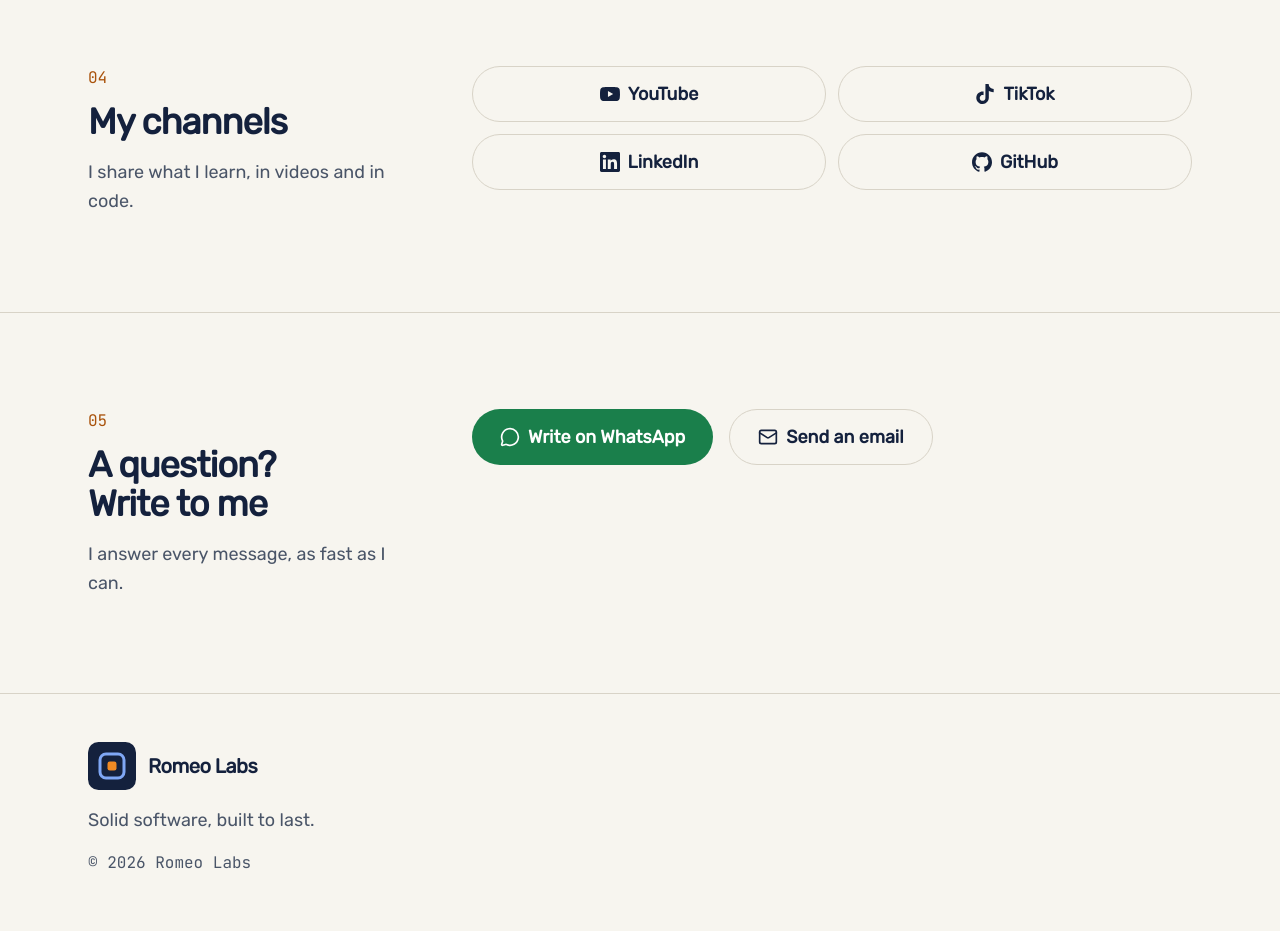
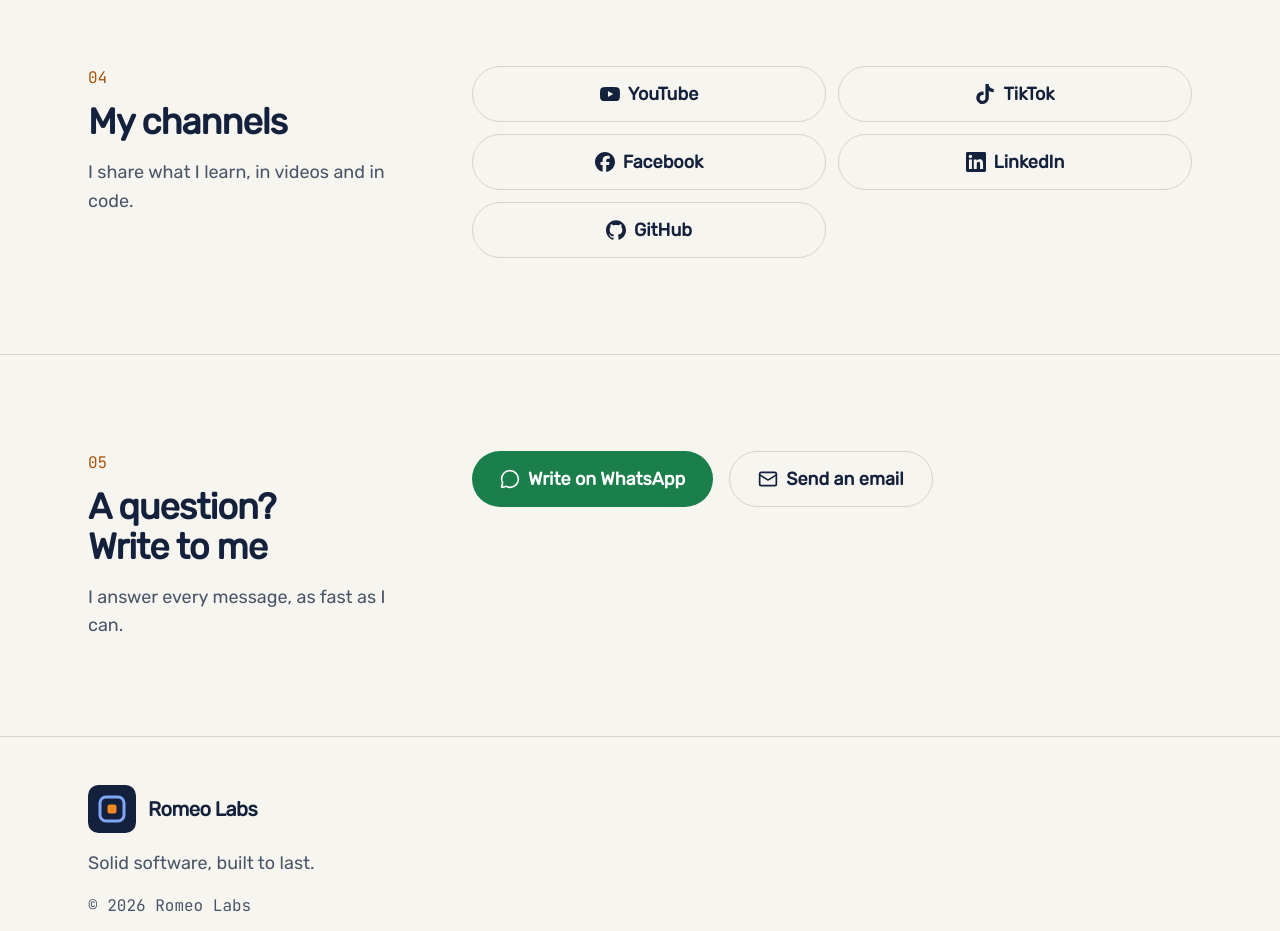
Before and after one commit to Tentchou/romeo-labs, a React (Vite) app: page / in a window 1280 px wide. Shown: the part 2780-3711 px from the top of the page. Built offline with nearby package versions, Linux system fonts and the light colour scheme.

Commit message:
modification

```diff
--- a/src/config.js
+++ b/src/config.js
@@ -7,7 +7,7 @@ export const config = {
   links: {
     youtube: "https://youtube.com/@romeolabs",
     tiktok: "https://www.tiktok.com/@dev.arch",
-    facebook: "[À COMPLÉTER]",
+    facebook: "https://www.facebook.com/profile.php?id=61582575607230",
     linkedin: "https://www.linkedin.com/in/romeo-tentchou-54219b295/",
     github: "https://github.com/Tentchou",
   },
```
